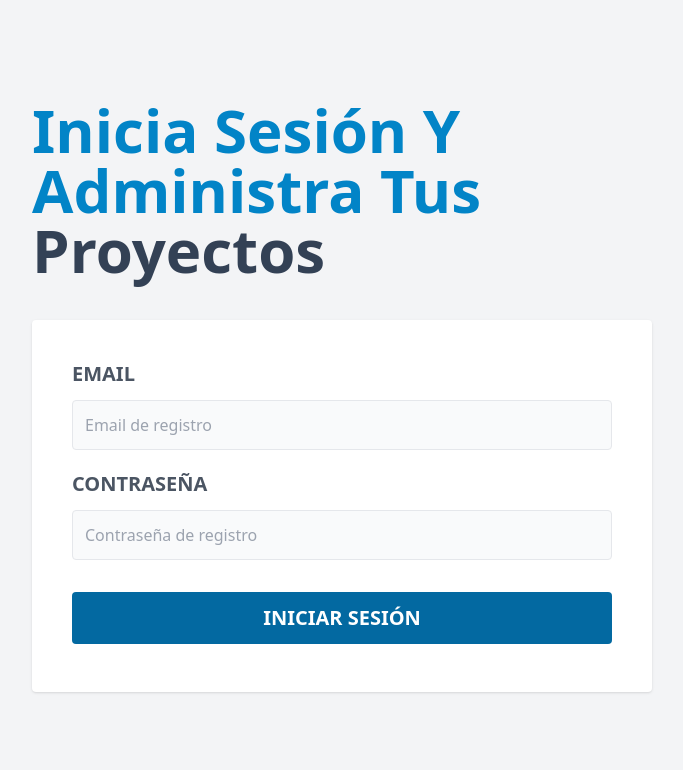
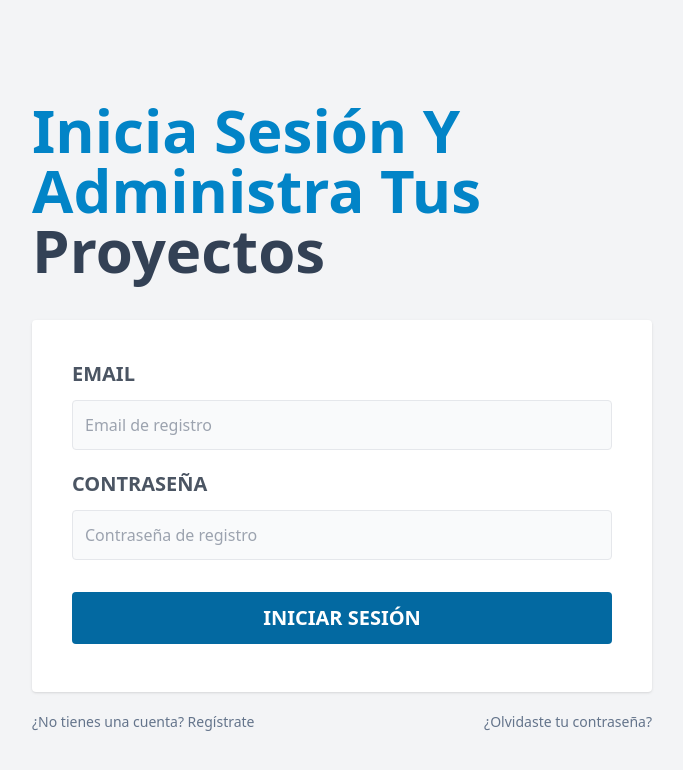
Before and after one commit to yefercode25/uptask-docker, a React (Vite) app in the folder frontend/: page / in a window 1280 px wide. Shown: the top 770 px of the page, without its empty margins (298-981 px from the left). Built offline with nearby package versions, Linux system fonts and the light colour scheme.

Commit message:
Agregado el routing para las paginas de registrar y recuperar contraseña

```diff
--- a/frontend/src/pages/Login.tsx
+++ b/frontend/src/pages/Login.tsx
@@ -1,3 +1,5 @@
+import { Link } from "react-router-dom";
+
 const Login = () => {
   return (
     <>
@@ -32,6 +34,20 @@ const Login = () => {
           className="bg-sky-700 w-full py-3 text-white uppercase font-bold rounded text-xl mt-3 hover:cursor-pointer hover:bg-sky-800 transition-colors"
         />
       </form>
+      <nav className="lg:flex lg:justify-between">
+        <Link
+          to="/registrar"
+          className="block text-center my-5 text-slate-500 hover:text-slate-700 text-sm"
+        >
+          ¿No tienes una cuenta? Regístrate
+        </Link>
+        <Link
+          to="/olvide-password"
+          className="block text-center my-5 text-slate-500 hover:text-slate-700 text-sm"
+        >
+          ¿Olvidaste tu contraseña?
+        </Link>
+      </nav>
     </>
   )
 }
```
